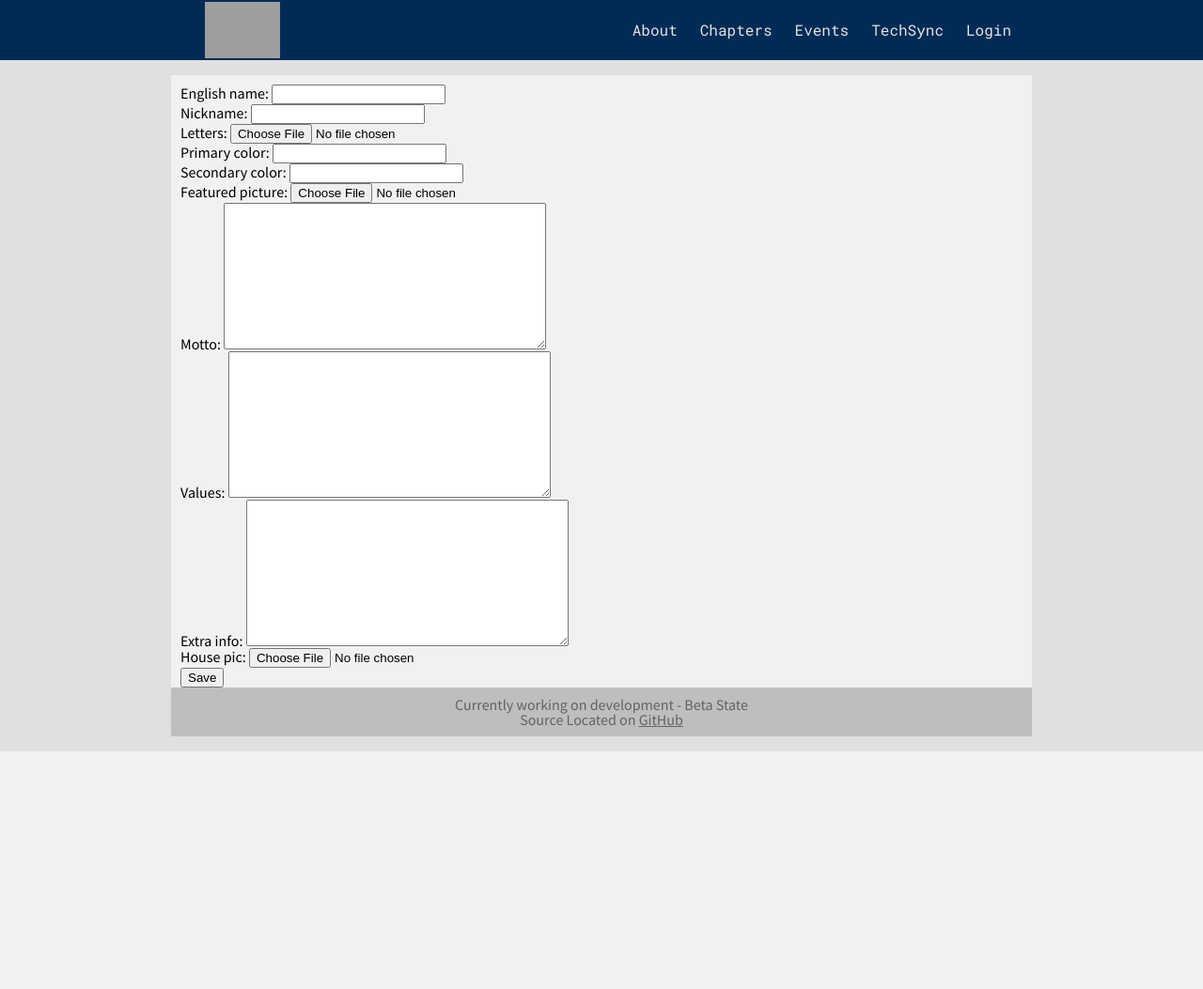
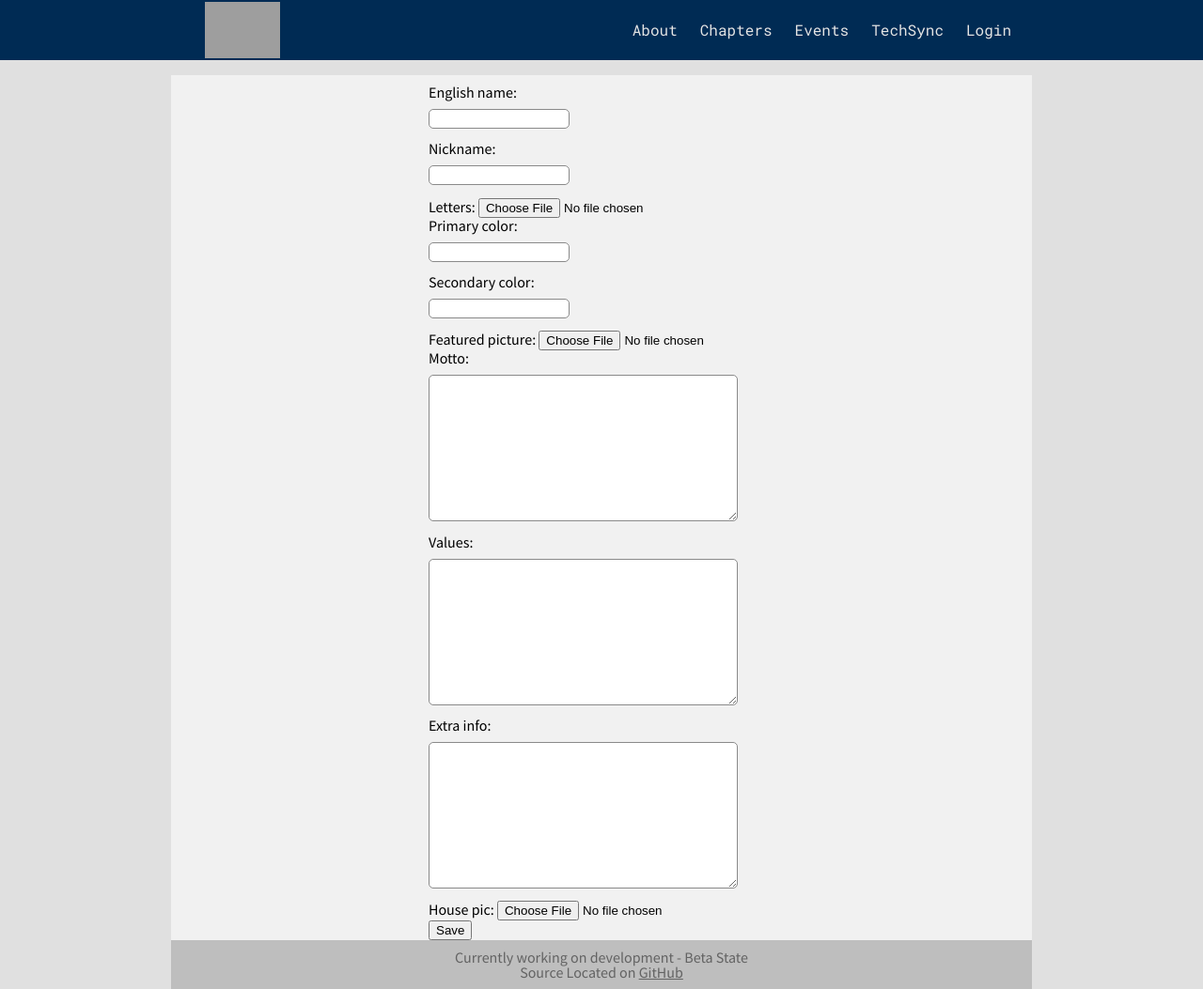
Before and after one commit to WPI-IFC/ifc-website, a Django app: template houses/templates/house_edit.html in a window 1280 px wide. Shown: the whole page at 94% size. Before the commit the page ends 800 px from the top, so only its background shows below. Run offline with Django 3.2, Linux system fonts and the light colour scheme; the template is opened without the code that fills it: values that come from a table or form of the project are taken from there, others are empty; parts of the project's set-up code (start-up, migrations or seed data) failed here and were passed over; grey boxes are pictures that could not be loaded.

Commit message:
Houses/Chapters: Edit page UI and CSS pass

```diff
--- /dev/null
+++ b/houses/static/houses/house_edit.css
@@ -0,0 +1,104 @@
+.content-container form {
+    max-width: 50%;
+    margin-left: auto;
+    margin-right: auto;
+    padding-left: 5em;
+}
+
+.content-container #id_english_name {
+    display: block;
+    border-radius: 5px;
+    border: 1px solid #8a8a8a;
+    margin-top: .75em;
+    margin-bottom: 1em;
+    padding: 2px .5em;
+    width: 30%;
+}
+
+.content-container #id_english_name:focus {
+    box-shadow: 0 0 2px black;
+}
+
+.content-container #id_nickname {
+    display: block;
+    border-radius: 5px;
+    border: 1px solid #8a8a8a;
+    margin-top: .75em;
+    margin-bottom: 1em;
+    padding: 2px .5em;
+    width: 30%;
+}
+
+.content-container #id_nickname:focus {
+    box-shadow: 0 0 2px black;
+}
+
+.content-container #id_primary_color {
+    display: block;
+    border-radius: 5px;
+    border: 1px solid #8a8a8a;
+    margin-top: .75em;
+    margin-bottom: 1em;
+    padding: 2px .5em;
+    width: 30%;
+}
+
+.content-container #id_primary_color:focus {
+    box-shadow: 0 0 2px black;
+}
+
+.content-container #id_secondary_color {
+    display: block;
+    border-radius: 5px;
+    border: 1px solid #8a8a8a;
+    margin-top: .75em;
+    margin-bottom: 1em;
+    padding: 2px .5em;
+    width: 30%;
+}
+
+.content-container #id_secondary_color:focus {
+    box-shadow: 0 0 2px black;
+}
+
+.content-container #id_motto {
+    display: block;
+    border-radius: 5px;
+    border: 1px solid #8a8a8a;
+    margin-top: .75em;
+    margin-bottom: 1em;
+    padding: 2px .5em;
+    width: 70%;
+}
+
+.content-container #id_motto:focus {
+    box-shadow: 0 0 2px black;
+}
+
+.content-container #id_values {
+    display: block;
+    border-radius: 5px;
+    border: 1px solid #8a8a8a;
+    margin-top: .75em;
+    margin-bottom: 1em;
+    padding: 2px .5em;
+    width: 70%;
+}
+
+.content-container #id_values:focus {
+    box-shadow: 0 0 2px black;
+}
+
+.content-container #id_extra_info {
+    display: block;
+    border-radius: 5px;
+    border: 1px solid #8a8a8a;
+    margin-top: .75em;
+    margin-bottom: 1em;
+    padding: 2px .5em;
+    width: 70%;
+}
+
+.content-container #id_extra_info:focus {
+    box-shadow: 0 0 2px black;
+}
--- a/houses/templates/house_edit.html
+++ b/houses/templates/house_edit.html
@@ -7,13 +7,29 @@
     {% load static %}
     <link rel="stylesheet" href="{% static 'houses/base.css' %}">
     <link rel="stylesheet" href="{% static 'houses/single_house.css' %}">
+    <link rel="stylesheet" href="{% static 'houses/house_edit.css' %}">
 </head>
 <body>
     {% include 'header.html' %}
     <div class='content-container'>
         <form method="POST" enctype="multipart/form-data">
             {% csrf_token %}
-            {{ form.as_p }}
+            {% for error in form.non_field_errors %}
+            <div class="form-error">
+                {{error}}
+            </div>
+            {% endfor %}
+            {% for field in form %}
+
+            <div class="field-error">
+                {{field.errors}}
+            </div>
+
+            <div class="chapter-{{ field.label|slugify }}">
+                {{ field.label_tag }}
+                {{ field }}
+            </div>
+            {% endfor %}
             <button type="submit">Save</button>
         </form>
     </div>
@@ -27,6 +43,16 @@
         .nav-bar li:hover{
             background: {{ house.secondary_color }} !important;
         }
+
+        .nav-bar .drop-down-content {
+            background: {{ house.primary_color }} !important;
+            color: #ffffff;
+        }
+
+        .nav-bar .drop-down-content:hover {
+            background: {{ house.secondary_color }} !important;
+        }
+    </styl
     </style>
 </body>
 </html>
--- a/houses/templates/single_house.html
+++ b/houses/templates/single_house.html
@@ -30,6 +30,9 @@
     </style>
     {% include "header.html" %}
     <div class="content-container">
+        {% if has_perms %}
+        <span class="edit">[<a href="edit">edit</a>]</span>
+        {% endif %}
         <div class="house-title">
             <h1>{{house.english_name}}</h1>
             <h2>{{house.nickname}}</h2>
--- a/houses/views.py
+++ b/houses/views.py
@@ -25,6 +25,8 @@ def route_house(request, house):
             break
     if not "house" in context:
         raise Http404
+    if request.user.groups.filter(name=context["house"].english_name).exists():
+        context['has_perms'] = True
     return render(request, "single_house.html", context)
 
 
```
